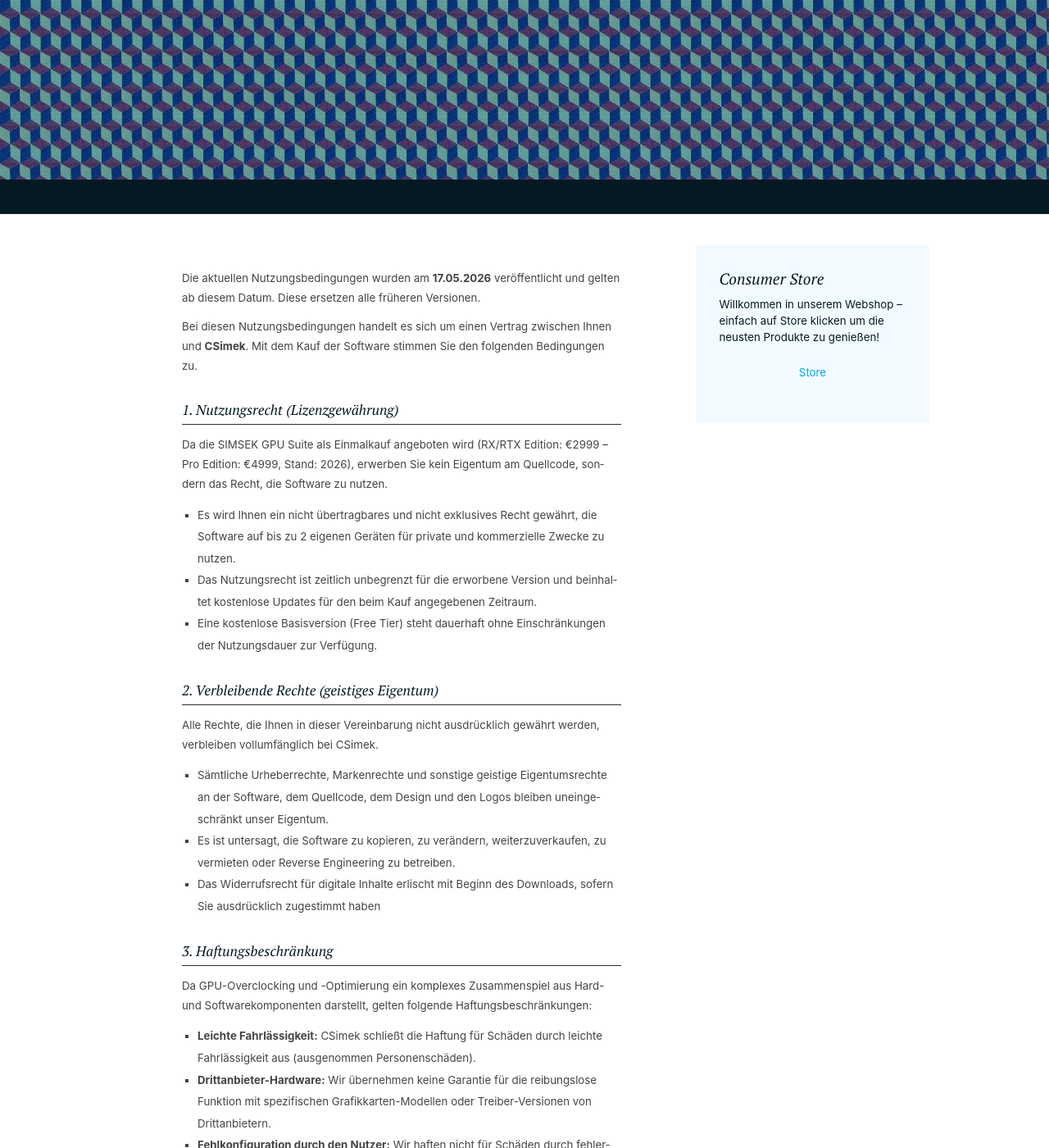
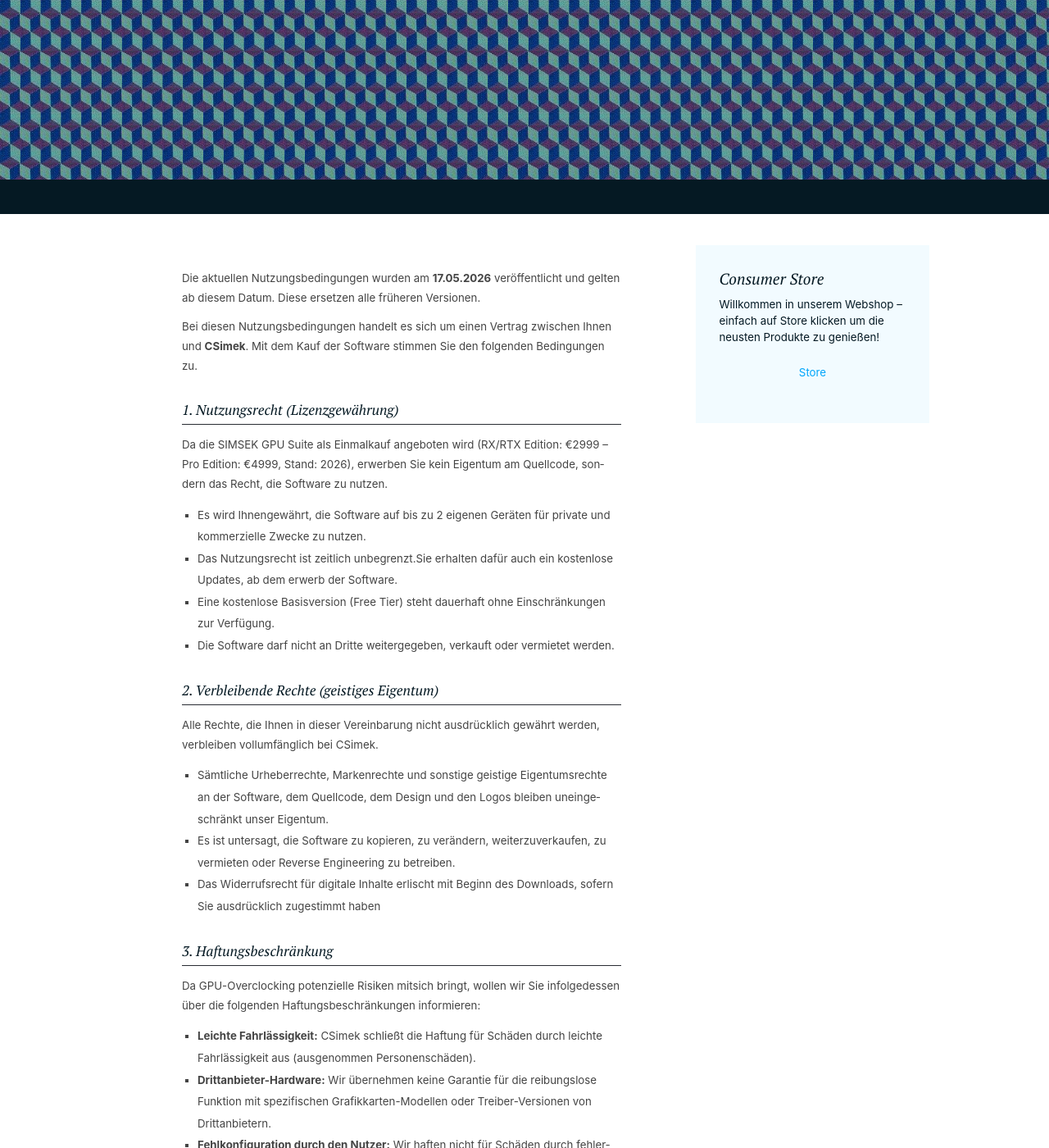
Before and after one commit to KernInformatik/kerninformatik.github.io, a Jekyll site: the page built from license.html, in a window 1280 px wide and 1400 px high. Shown: the whole window at 82% size. Built offline with Jekyll 4.4.1, drawn with Linux system fonts in a browser that asks for light colours.

Commit message:
formalismen

```diff
--- a/accessibility.html
+++ b/accessibility.html
@@ -58,7 +58,6 @@ permalink: /accessibility.html
     <li><strong>Bewertungsmethode:</strong> Selbstbewertung und WAVE AIM Score 10/10</li>
     <li><strong>Empfohlene Tools:</strong>
       <a href="https://wave.webaim.org/" target="_blank" rel="noopener">WAVE</a>,
-      <a href="https://www.deque.com/axe/" target="_blank" rel="noopener">axe DevTools</a>
     </li>
   </ul>
 
@@ -71,8 +70,7 @@ permalink: /accessibility.html
   <p>Wir bearbeiten Ihre Anfrage innerhalb von 5 Werktagen.</p>
 
   <p>
-    <em>Diese Erklärung wurde am <strong>{{ site.time | date: "%d.%m.%Y" }}</strong>
-    auf Basis einer Selbstbewertung erstellt.</em>
+    <em>Diese Erklärung wurde am <strong>{{ site.time | date: "%d.%m.%Y" }}</strong></em>
   </p>
 
 </div>
--- a/contact.html
+++ b/contact.html
@@ -109,7 +109,7 @@ permalink: /contact.html
     </form>
 
     <div id="form-success" style="display:none; margin-top:16px; padding:12px; background:#e8f7ef; border:1px solid #b3dfca; color:#0a7c3e; font-size:13px;">
-       Vielen Dank! Ihre Nachricht wurde (simuliert) gesendet.
+       Vielen Dank! Ihre Nachricht wurde gesendet.
     </div>
   </div>
 
--- a/license.html
+++ b/license.html
@@ -33,12 +33,10 @@ permalink: /license.html
     Eigentum am Quellcode, sondern das Recht, die Software zu nutzen.
   </p>
   <ul>
-    <li>Es wird Ihnen ein nicht übertragbares und nicht exklusives Recht gewährt, die Software
-    auf bis zu 2 eigenen Geräten für private und kommerzielle Zwecke zu nutzen.</li>
-    <li>Das Nutzungsrecht ist zeitlich unbegrenzt für die erworbene Version und beinhaltet
-    kostenlose Updates für den beim Kauf angegebenen Zeitraum.</li>
-    <li>Eine kostenlose Basisversion (Free Tier) steht dauerhaft ohne Einschränkungen der
-    Nutzungsdauer zur Verfügung.</li>
+    <li>Es wird Ihnengewährt, die Software auf bis zu 2 eigenen Geräten für private und kommerzielle Zwecke zu nutzen.</li>
+    <li>Das Nutzungsrecht ist zeitlich unbegrenzt.Sie erhalten dafür auch ein kostenlose Updates, ab dem erwerb der Software.</li>
+    <li>Eine kostenlose Basisversion (Free Tier) steht dauerhaft ohne Einschränkungen zur Verfügung.</li>
+    <li>Die Software darf nicht an Dritte weitergegeben, verkauft oder vermietet werden.</li>
   </ul>
 
   <h2>2. Verbleibende Rechte (geistiges Eigentum)</h2>
@@ -57,8 +55,7 @@ permalink: /license.html
 
   <h2>3. Haftungsbeschränkung</h2>
   <p>
-    Da GPU-Overclocking und -Optimierung ein komplexes Zusammenspiel aus Hard- und
-    Softwarekomponenten darstellt, gelten folgende Haftungsbeschränkungen:
+    Da GPU-Overclocking potenzielle Risiken mitsich bringt, wollen wir Sie infolgedessen über die folgenden Haftungsbeschränkungen informieren:
   </p>
   <ul>
     <li><strong>Leichte Fahrlässigkeit:</strong> CSimek schließt die Haftung für
```
Also changed, not shown: privacy.html (+6 -4 lines).
